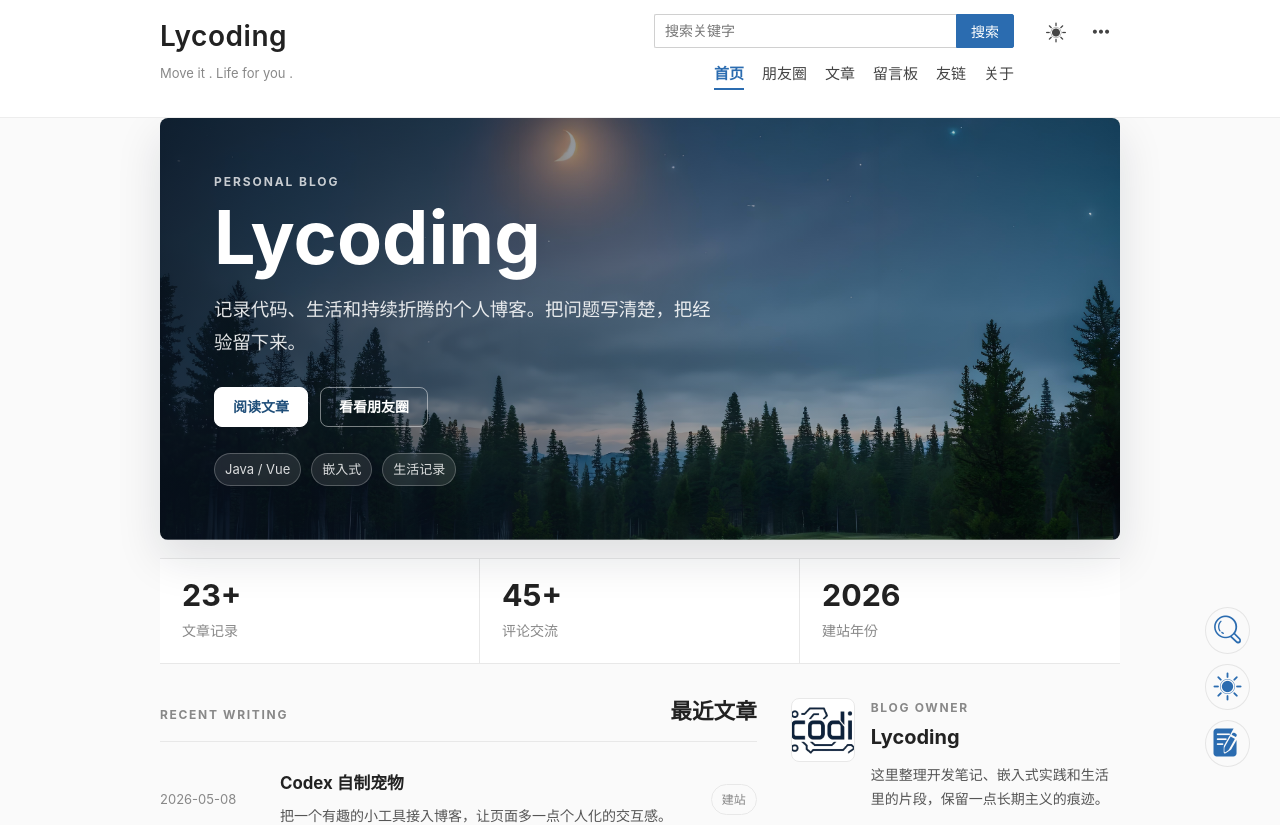
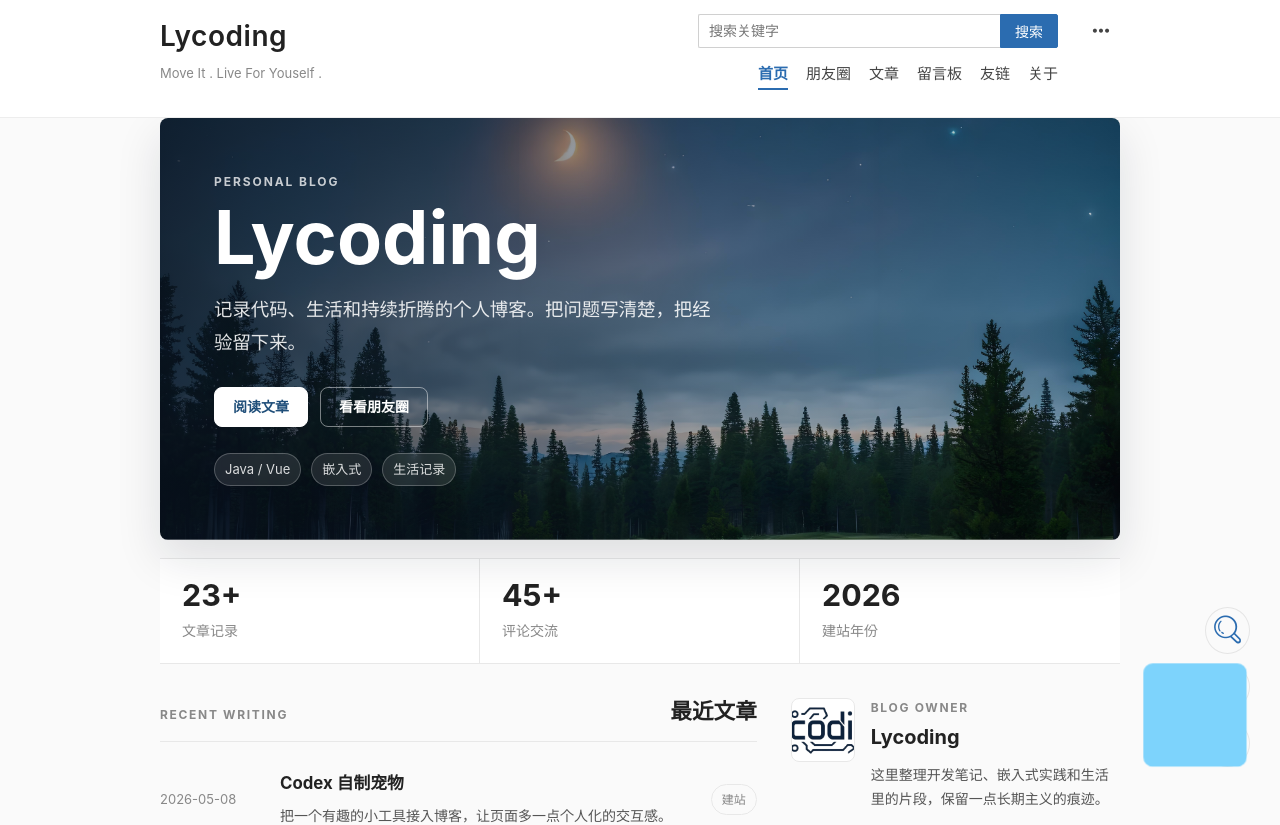
Before and after one commit to lyc0ding/-PersonBlogWeb, a Vue app: page / in a window 1280 px wide. Shown: the top 825 px of the page. Built offline with nearby package versions, Linux system fonts and the light colour scheme.

Commit message:
改一下文件名、做一下标签云优化

```diff
--- a/config/api.js
+++ b/config/api.js
@@ -3,3 +3,5 @@
 const name = 'personblog'
 
 const key = 'sk-16f4fc4e36f64e63afa6e47e540b1dbb'
+
+// 优秀博主 https://yaoyuan.vip/photo/index2.html
--- a/src/App.vue
+++ b/src/App.vue
@@ -1,10 +1,12 @@
 <template>
+  <MyPet />
   <RouterView />
 </template>
 
 <script setup>
 import { RouterView } from 'vue-router'
 import { useThemeStore } from '@/stores/themeStore'
+import MyPet from './components/pet/MyPet.vue';
 
 const themeStore = useThemeStore()
 themeStore.init()
--- a/src/components/nav/TopNav.vue
+++ b/src/components/nav/TopNav.vue
@@ -3,7 +3,7 @@
     <div class="nav-inner">
       <div class="nav-brand">
         <router-link to="/" class="site-name" @click="blurTarget">Lycoding</router-link>
-        <p class="site-tagline">Move it . Life for you .</p>
+        <p class="site-tagline">Move It . Live For Youself .</p>
       </div>
 
       <div class="nav-toolbar">
@@ -35,16 +35,6 @@
       </div>
 
       <div class="nav-actions">
-        <button
-          type="button"
-          class="theme-toggle"
-          :title="themeStore.isDark ? '切换为浅色' : '切换为深色'"
-          :aria-label="themeStore.isDark ? '切换为浅色模式' : '切换为深色模式'"
-          @click="themeStore.toggle()"
-        >
-          <i class="iconfont" :class="themeStore.isDark ? 'icon-wanshang' : 'icon-qingbaitian'" />
-        </button>
-
         <div class="dropdown-wrapper" @mouseenter="showDropdown" @mouseleave="hideDropdown">
           <i class="iconfont icon-gengduo dropdown-trigger" aria-hidden="true" />
           <transition name="fade">
@@ -64,10 +54,8 @@
 <script setup>
 import { ref } from 'vue'
 import { useRouter } from 'vue-router'
-import { useThemeStore } from '@/stores/themeStore'
 
 const router = useRouter()
-const themeStore = useThemeStore()
 
 const navItems = [
   { label: '首页', path: '/' },
--- /dev/null
+++ b/src/components/pet/MyPet.vue
@@ -0,0 +1,181 @@
+<template>
+  <!-- 3D透视容器 -->
+  <div class="pet-view" ref="viewRef">
+    <!-- 宠物3D主体 -->
+    <div
+      class="pet-box"
+      ref="petBoxRef"
+      @mousedown="startDrag"
+      @click="clickInteract"
+    >
+      <!-- 宠物六个面，可替换自定义贴图 -->
+      <div class="pet-face face-front"></div>
+      <div class="pet-face face-back"></div>
+      <div class="pet-face face-left"></div>
+      <div class="pet-face face-right"></div>
+      <div class="pet-face face-top"></div>
+      <div class="pet-face face-bottom"></div>
+    </div>
+
+    <!-- 文字气泡交互 -->
+    <div class="tip-bubble" :class="{show: bubbleShow}">{{bubbleText}}</div>
+  </div>
+</template>
+
+<script setup>
+import { ref, onMounted, onUnmounted } from 'vue'
+
+const viewRef = ref(null)
+const petBoxRef = ref(null)
+
+// 位置拖拽
+let isDrag = false
+let offsetX = 0
+let offsetY = 0
+// 3D旋转角度
+const rotateX = ref(0)
+const rotateY = ref(0)
+// 气泡提示
+const bubbleShow = ref(false)
+const bubbleText = ref('你好呀~')
+// 待机定时器
+let idleTimer = null
+let moveTimer = null
+
+// 鼠标按下拖拽
+const startDrag = (e) => {
+  isDrag = true
+  const rect = viewRef.value.getBoundingClientRect()
+  offsetX = e.clientX - rect.left
+  offsetY = e.clientY - rect.top
+}
+
+// 鼠标移动监听
+const handleMouseMove = (e) => {
+  if (!viewRef.value) return
+  const rect = viewRef.value.getBoundingClientRect()
+
+  // 拖拽移位
+  if(isDrag){
+    viewRef.value.style.left = `${e.clientX - offsetX}px`
+    viewRef.value.style.top = `${e.clientY - offsetY}px`
+  }
+
+  // 鼠标位置计算3D视角跟随
+  const x = e.clientX - rect.left - rect.width / 2
+  const y = e.clientY - rect.top - rect.height / 2
+  rotateY.value = x * 0.15
+  rotateX.value = -y * 0.15
+}
+
+// 松开停止拖拽
+const stopDrag = () => {
+  isDrag = false
+}
+
+// 点击互动触发动作+气泡
+const clickInteract = () => {
+  const textArr = ['陪你逛博客~','今天心情不错','点点我干嘛😜','欢迎来访']
+  bubbleText.value = textArr[Math.floor(Math.random() * textArr.length)]
+  bubbleShow.value = true
+
+  // 3D翻转动画
+  rotateY.value += 90
+  setTimeout(() => bubbleShow.value = false, 1200)
+}
+
+// 随机待机3D小动作
+const randomIdleAction = () => {
+  idleTimer = setInterval(() => {
+    if(!isDrag){
+      rotateX.value += Math.random() * 6 - 3
+      rotateY.value += Math.random() * 8 - 4
+    }
+  }, 4000)
+}
+
+onMounted(() => {
+  // 初始右下角定位
+  viewRef.value.style.right = '40px'
+  viewRef.value.style.bottom = '40px'
+  // 绑定全局事件
+  window.addEventListener('mousemove', handleMouseMove)
+  window.addEventListener('mouseup', stopDrag)
+  randomIdleAction()
+})
+
+onUnmounted(() => {
+  window.removeEventListener('mousemove', handleMouseMove)
+  window.removeEventListener('mouseup', stopDrag)
+  clearInterval(idleTimer)
+  clearTimeout(moveTimer)
+})
+</script>
+
+<style scoped>
+/* 3D透视根容器，开启立体视角 */
+.pet-view {
+  position: fixed;
+  right: 40px;
+  bottom: 40px;
+  width: 90px;
+  height: 90px;
+  perspective: 350px;
+  z-index: 9999;
+  cursor: grab;
+  user-select: none;
+}
+.pet-view:active {
+  cursor: grabbing;
+}
+
+/* 3D立方体容器，保留子元素3D空间 */
+.pet-box {
+  width: 100%;
+  height: 100%;
+  position: relative;
+  transform-style: preserve-3d;
+  transition: transform 0.25s ease-out;
+}
+
+/* 立方体六个面通用样式 */
+.pet-face {
+  position: absolute;
+  width: 90px;
+  height: 90px;
+  border-radius: 8px;
+  backface-visibility: hidden;
+  display: flex;
+  align-items: center;
+  justify-content: center;
+  font-size: 24px;
+  font-weight: bold;
+}
+
+/* 六个面3D定位与配色，可替换图片background:url() */
+.face-front  { background: #7dd3fc; transform: translateZ(45px); }
+.face-back   { background: #38bdf8; transform: translateZ(-45px) rotateY(180deg); }
+.face-left   { background: #0ea5e9; transform: translateX(-45px) rotateY(-90deg); }
+.face-right  { background: #0284c7; transform: translateX(45px) rotateY(90deg); }
+.face-top    { background: #3b82f6; transform: translateY(-45px) rotateX(90deg); }
+.face-bottom { background: #1d4ed8; transform: translateY(45px) rotateX(-90deg); }
+
+/* 交互气泡 */
+.tip-bubble {
+  position: absolute;
+  top: -45px;
+  left: 50%;
+  transform: translateX(-50%) scale(0);
+  padding: 6px 12px;
+  background: rgba(0,0,0,0.65);
+  color: #fff;
+  border-radius: 16px;
+  font-size: 12px;
+  white-space: nowrap;
+  transition: transform 0.2s ease;
+  pointer-events: none;
+}
+.tip-bubble.show {
+  transform: translateX(-50%) scale(1);
+}
+</style>
--- a/src/views/community/Index.vue
+++ b/src/views/community/Index.vue
@@ -9,7 +9,7 @@
       <aside class="blog-aside">
         <Introduction />
         <section class="widget">
-          <h3 class="widget-title">分类</h3>
+          <h3 class="widget-title">标签云</h3>
           <TagCloud />
         </section>
       </aside>
--- a/src/views/community/Main.vue
+++ b/src/views/community/Main.vue
@@ -37,7 +37,7 @@
 <script setup>
 import { ref, computed } from 'vue'
 import { useRoute } from 'vue-router'
-import PaginateVue from '@/components/Pagination/Paginate.vue'
+import Paginate from '@/components/agination/Paginate.vue'
 
 const route = useRoute()
 
```
Also changed, not shown: src/components/sider/TagCloud.vue (+41 -77 lines), src/components/agination/Paginate.vue (renamed from src/components/Pagination/Paginate.vue).
